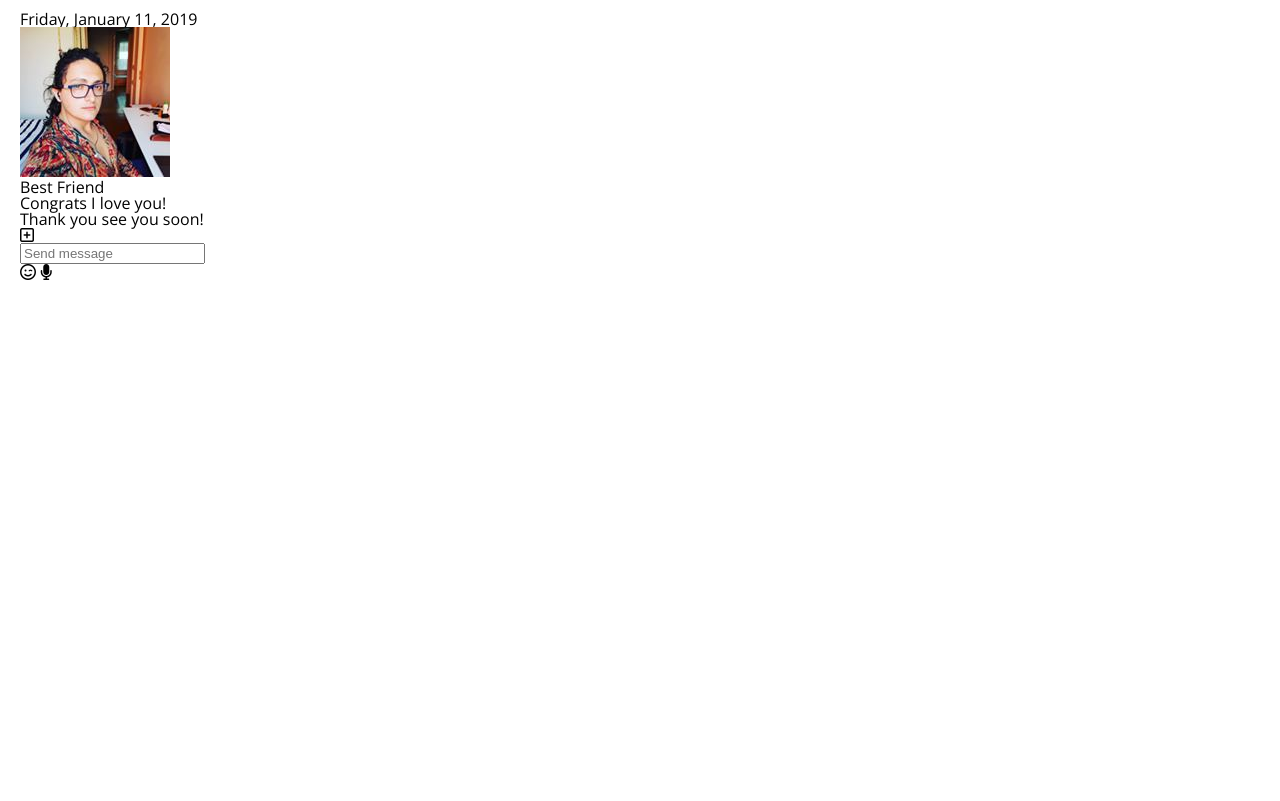
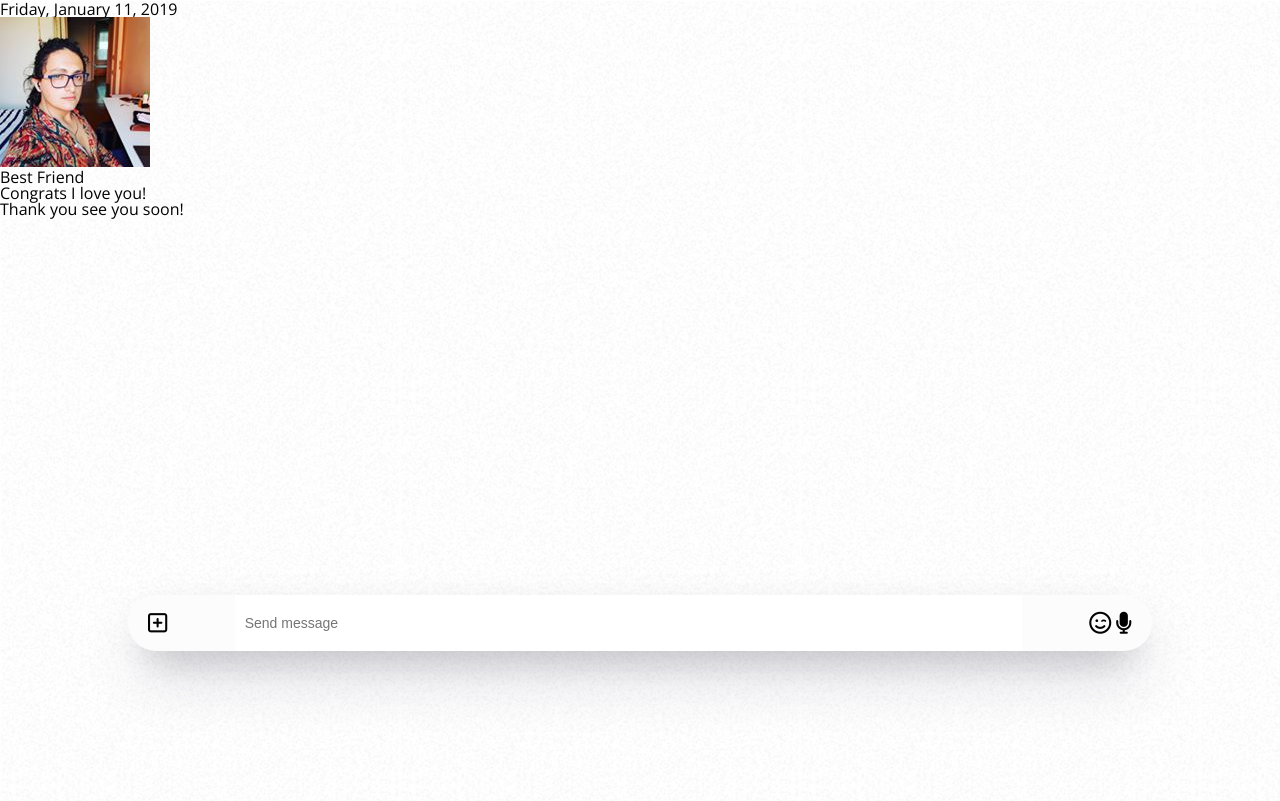
Before and after one commit to sangeuni/kakao-clone-v2, a plain HTML site: page chat.html in a window 1280 px wide. Shown: the part 99-900 px from the top of the page. Before the commit the page ends 800 px from the top, so only its background shows below. Drawn offline with nearby package versions, Linux system fonts and the light colour scheme.

Commit message:
#2.12 Chats Screen part 1

```diff
--- a/chat.html
+++ b/chat.html
@@ -13,7 +13,7 @@
     <title>Chat | Kakao Clone</title>
 </head>
 
-<body>
+<body class="chats-body">
     <div class="status-bar">
         <!--status-bar는 부모-->
         <div class="status-bar__column">
--- /dev/null
+++ b/css/chat.css
@@ -0,0 +1,49 @@
+.chat { /* main element */
+    background-image: url("../images/chatBG.png");
+    min-height: 100vh;
+}
+
+.chats-body {
+    padding: 0;
+}
+
+.chats-body .header,
+.chats-body .status-bar {
+    padding:0px 20px;
+}
+
+.chat__write {
+    position: fixed;
+    bottom: 50px;
+    width: 80%;
+    margin: 0 auto;
+    left:0;
+    right:0;
+    display: flex;
+    justify-content: space-between;
+    align-items: center;
+    background-color: #fcfcfc;
+    padding: 0px 20px;
+    border-radius: 40px;
+    box-shadow: 0 30px 60px -12px rgba(50,50,93,.25), 0 18px 36px -18px rgba(0,0,0,.3), 0 -12px 36px -8px rgba(0,0,0,.025);
+}
+
+.chat__write i{
+    font-size: 22px;
+
+}
+
+.chat__write-column:nth-child(2) {
+    width: 80%;
+}
+
+.chat__write-column input {
+    padding: 20px 10px;
+    width: 100%;
+    border: none;
+    font-size: 14px;
+}
+
+.chat__write-column input:focus {
+    outline: none;
+}
--- a/css/styles.css
+++ b/css/styles.css
@@ -8,6 +8,7 @@
 @import "find.css";
 @import "more.css";
 @import "settings.css";
+@import "chat.css";
 
 
 * {
```
Also changed, not shown: ex.html (deleted, +0 -34 lines), images/chatBG.png (added).
